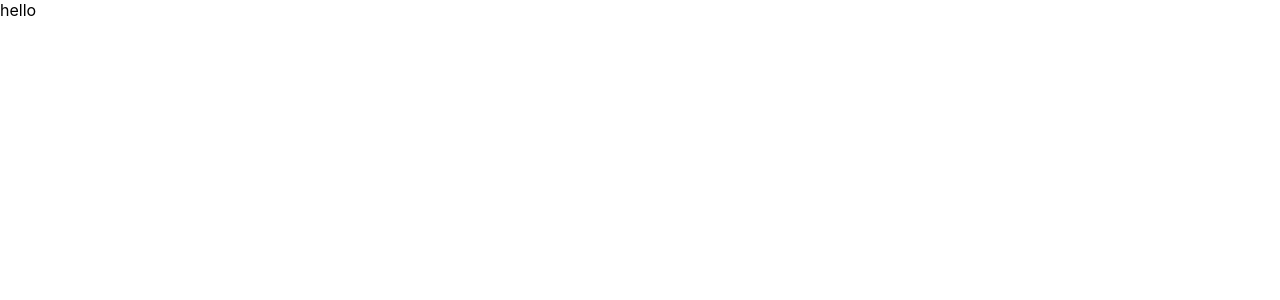
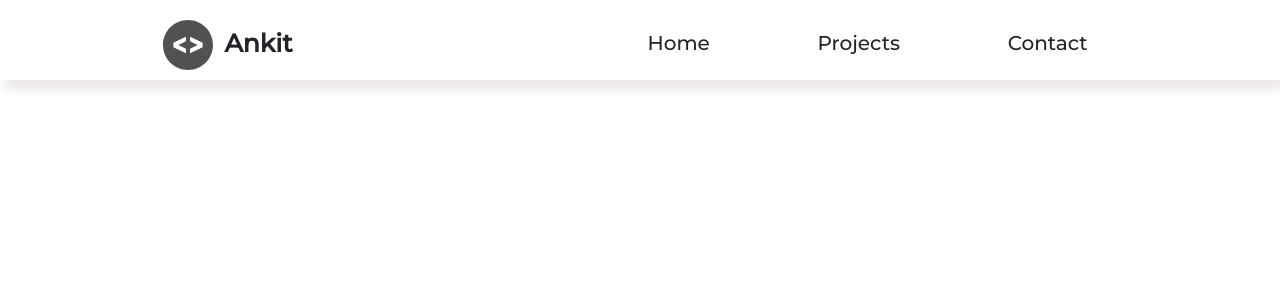
Before and after one commit to godspeed-7/portfolio, a React (Create React App) app: page / in a window 1280 px wide. Shown: the top 300 px of the page. Built offline with nearby package versions, Linux system fonts and the light colour scheme.

Commit message:
added first level code and toolbar

```diff
--- a/package.json
+++ b/package.json
@@ -3,11 +3,16 @@
   "version": "0.1.0",
   "private": true,
   "dependencies": {
+    "@material-ui/core": "^4.11.2",
     "@testing-library/jest-dom": "^5.11.8",
     "@testing-library/react": "^11.2.3",
     "@testing-library/user-event": "^12.6.0",
+    "axios": "^0.21.1",
+    "node-sass": "^5.0.0",
     "react": "^17.0.1",
     "react-dom": "^17.0.1",
+    "react-redux": "^7.2.2",
+    "react-router-dom": "^5.2.0",
     "react-scripts": "4.0.1",
     "web-vitals": "^0.2.4"
   },
--- a/public/index.html
+++ b/public/index.html
@@ -1,14 +1,12 @@
 <!DOCTYPE html>
 <html lang="en">
+
 <head>
   <meta charset="utf-8" />
   <link rel="icon" href="%PUBLIC_URL%/favicon.ico" />
   <meta name="viewport" content="width=device-width, initial-scale=1" />
   <meta name="theme-color" content="#000000" />
-    <meta
-      name="description"
-      content="Web site created using create-react-app"
-    />
+  <meta name="description" content="Web site created using create-react-app" />
   <link rel="apple-touch-icon" href="%PUBLIC_URL%/logo192.png" />
   <!--
       manifest.json provides metadata used when your web app is installed on a
@@ -24,8 +22,17 @@
       work correctly both with client-side routing and a non-root public URL.
       Learn how to configure a non-root public URL by running `npm run build`.
     -->
+
+  <link href="https://cdn.jsdelivr.net/npm/bootstrap@5.0.0-beta1/dist/css/bootstrap.min.css" rel="stylesheet"
+    integrity="sha384-giJF6kkoqNQ00vy+HMDP7azOuL0xtbfIcaT9wjKHr8RbDVddVHyTfAAsrekwKmP1" crossorigin="anonymous">
+  <script src="https://cdn.jsdelivr.net/npm/bootstrap@5.0.0-beta1/dist/js/bootstrap.bundle.min.js"
+    integrity="sha384-ygbV9kiqUc6oa4msXn9868pTtWMgiQaeYH7/t7LECLbyPA2x65Kgf80OJFdroafW"
+    crossorigin="anonymous"></script>
+  <!-- above both scripts are for bootstrap-->
+  <link href="https://fonts.googleapis.com/css?family=Montserrat:400,500&display=swap" rel="stylesheet" />
   <title>React App</title>
 </head>
+
 <body>
   <noscript>You need to enable JavaScript to run this app.</noscript>
   <div id="root"></div>
@@ -40,4 +47,5 @@
       To create a production bundle, use `npm run build` or `yarn build`.
     -->
 </body>
+
 </html>
--- a/src/App.js
+++ b/src/App.js
@@ -1,10 +1,11 @@
 import logo from './logo.svg';
 import './App.css';
+import AppRouter from './app-router';
 
 function App() {
   return (
     <div>
-      hello
+      <AppRouter/>
     </div>
   );
 }
--- /dev/null
+++ b/src/app-router.jsx
@@ -0,0 +1,15 @@
+import React from 'react';
+import { Route, Switch, Router } from 'react-router-dom';
+import Home from './components/home/home';
+import Contact from './components/contact/contact';
+import Projects from './components/projects/projects';
+
+export default function AppRouter() {
+  return (
+    <Switch>
+      <Route exact path="/" component={Home} />
+      <Route path="/contact" component={Contact} />
+      <Route path="/projects" component={Projects} />
+    </Switch>
+  );
+}
--- /dev/null
+++ b/src/components/contact/contact.jsx
@@ -0,0 +1,5 @@
+import React from 'react';
+
+export default function Contact() {
+  return <div>This is contact baby</div>;
+}
--- /dev/null
+++ b/src/components/home/home.jsx
@@ -0,0 +1,6 @@
+import React from 'react';
+import ToolBar from '../../layout/toolbar/toolbar';
+
+export default function Home() {
+  return <ToolBar />;
+}
--- /dev/null
+++ b/src/components/projects/projects.jsx
@@ -0,0 +1,5 @@
+import React from 'react';
+
+export default function Projects() {
+  return <div>This is project baby</div>;
+}
--- a/src/index.css
+++ b/src/index.css
@@ -3,6 +3,7 @@ body {
   font-family: -apple-system, BlinkMacSystemFont, 'Segoe UI', 'Roboto', 'Oxygen',
     'Ubuntu', 'Cantarell', 'Fira Sans', 'Droid Sans', 'Helvetica Neue',
     sans-serif;
+    font-family: "Montserrat", sans-serif;
   -webkit-font-smoothing: antialiased;
   -moz-osx-font-smoothing: grayscale;
 }
@@ -11,3 +12,11 @@ code {
   font-family: source-code-pro, Menlo, Monaco, Consolas, 'Courier New',
     monospace;
 }
+* {
+  margin: 0;
+  padding: 0;
+  box-sizing: border-box;
+}
+html {
+  font-size: 62.5%;
+}
--- a/src/index.js
+++ b/src/index.js
@@ -3,11 +3,12 @@ import ReactDOM from 'react-dom';
 import './index.css';
 import App from './App';
 import reportWebVitals from './reportWebVitals';
+import {BrowserRouter} from 'react-router-dom'
 
 ReactDOM.render(
-  <React.StrictMode>
+  <BrowserRouter>
     <App />
-  </React.StrictMode>,
+  </BrowserRouter>,
   document.getElementById('root')
 );
 
--- /dev/null
+++ b/src/layout/toolbar/toolbar.jsx
@@ -0,0 +1,42 @@
+/* eslint-disable jsx-a11y/anchor-is-valid */
+import React from 'react';
+import styles from './toolbar.module.css';
+import codeImg from '../../assets/icons/code.svg';
+
+export default function Toolbar() {
+  const options = [
+    {
+      id: 1,
+      name: 'Home',
+    },
+    {
+      id: 2,
+      name: 'Projects',
+    },
+    {
+      id: 3,
+      name: 'Contact',
+    },
+  ];
+
+  const renderOptions = () => {
+    return options.map((option) => {
+      return (
+        <h2 key={option.id} className={styles.headItem}>
+          {option.name}
+        </h2>
+      );
+    });
+  };
+  return (
+    <div className={styles.toolbar}>
+      <div className={styles.left}>
+        <div className={styles.code}>
+          <img src={codeImg} alt="" />
+        </div>
+        <h1>Ankit</h1>
+      </div>
+      <div className={styles.right}>{renderOptions()}</div>
+    </div>
+  );
+}
--- /dev/null
+++ b/src/layout/toolbar/toolbar.module.css
@@ -0,0 +1,47 @@
+.toolbar {
+    height: 70px;
+    /* width: 90%; */
+    margin: 0 auto;
+    margin-top: 10px;
+    /* border: 2px solid red; */
+    display: flex;
+    align-items: center;
+    justify-content: space-around;
+    box-shadow: 5px 10px 8px #efeaea;
+}
+
+.left {
+    width: 130px;
+    display: flex;
+    align-items: center;
+    justify-content: space-between;
+}
+
+.right {
+    display: flex;
+    flex-direction: row;
+    align-items: center;
+    justify-content: space-between;
+    width: 500px;
+}
+
+.code img {
+    height: 50px;
+    width: 50px;
+}
+
+h1 {
+    font-size: 2.5rem;
+    font-weight: bold;
+}
+
+.headItem {
+    padding: 15px 30px;
+    cursor: pointer;
+    border-radius: 20px;
+}
+
+.headItem:hover {
+    background-color: black;
+    color: white;
+}
```
Lines whose indentation alone changed are shown as unchanged.
